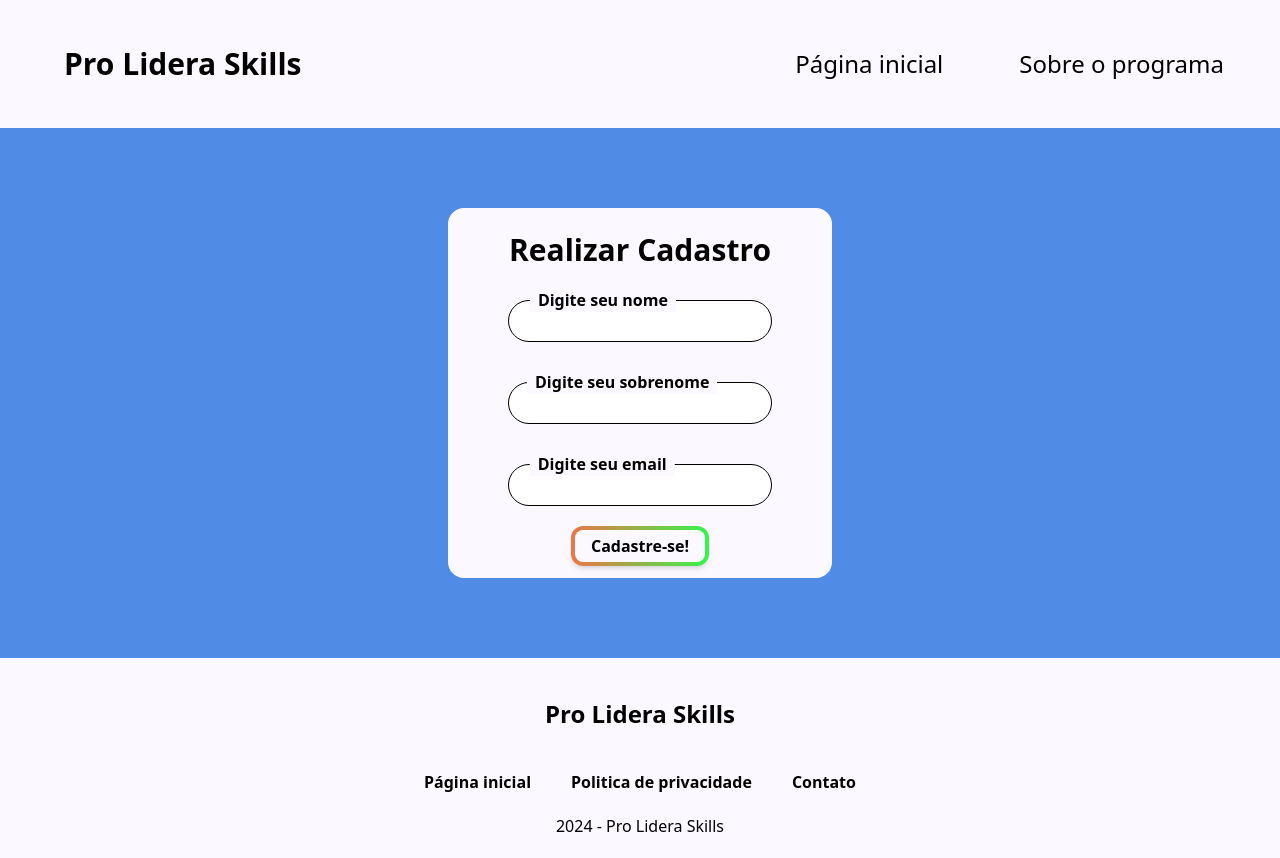
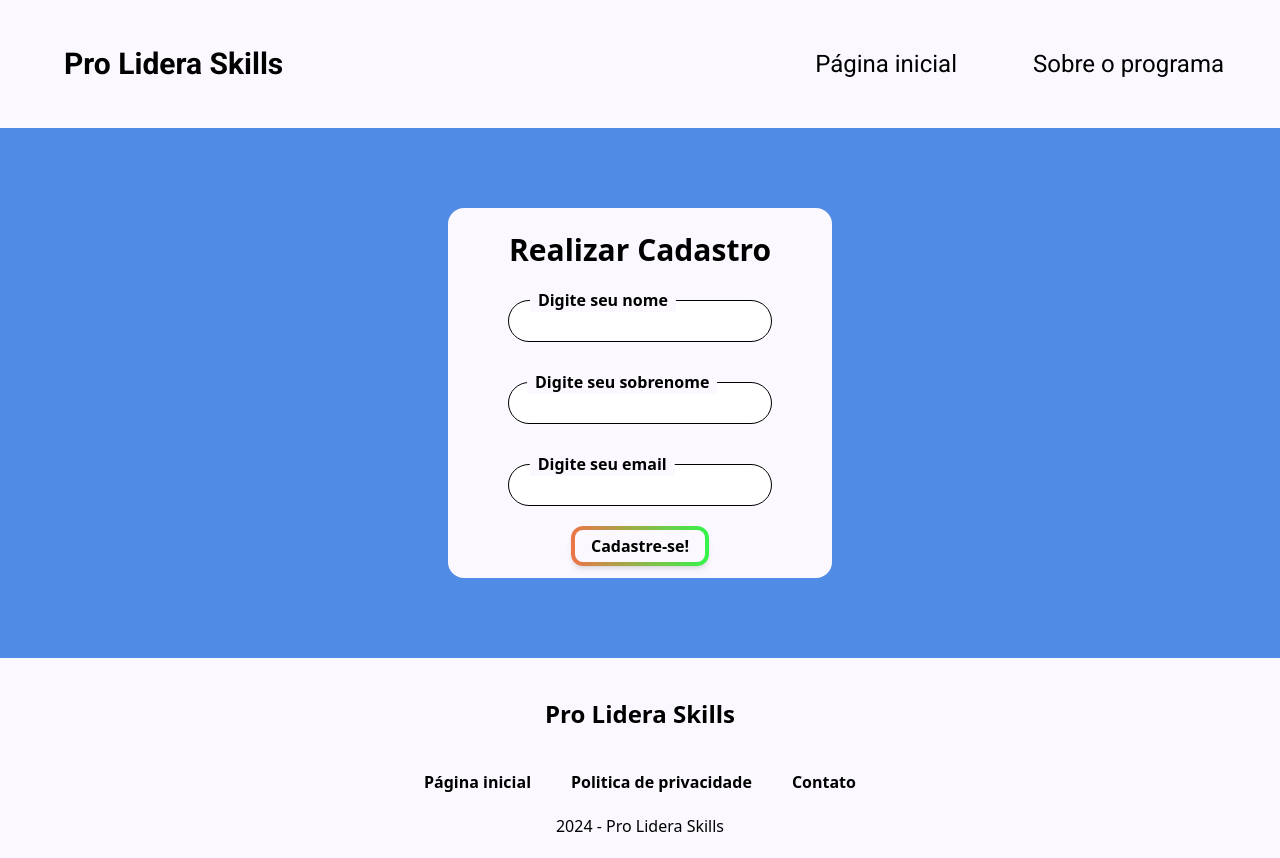
Before and after one commit to softexrecifepe/PI-PRO-LIDERA-TURMA-09-EQUIPE-02, a Next.js app: page / in a window 1280 px wide. Built offline with nearby package versions, Linux system fonts and the light colour scheme.

Commit message:
Changing the font of the header title to Roboto

```diff
--- a/src/app/components/header.tsx
+++ b/src/app/components/header.tsx
@@ -3,7 +3,7 @@ import Link from 'next/link'
 
 export function Header() {
     return(
-            <header className="bg-box p-0 h-32 flex gap-5 text-right w-[100%] m-0">
+            <header className="bg-box p-0 h-32 flex gap-5 text-right w-[100%] m-0 header-titulo">
                 <h1 className="my-auto ml-14 font-semibold pl-2 text-3xl">Pro Lidera Skills</h1>
                 <Link href="/" className="text-2xl ml-auto my-auto mr-14">Página inicial</Link>
                 <h1 className="text-2xl my-auto mr-14">Sobre o programa</h1>
--- a/src/app/globals.css
+++ b/src/app/globals.css
@@ -17,3 +17,7 @@ body {
     text-wrap: balance;
   }
 }
+
+.header-titulo {
+  font-family: "Roboto", sans-serif;
+}
--- a/src/app/layout.tsx
+++ b/src/app/layout.tsx
@@ -1,5 +1,6 @@
 import type { Metadata } from "next";
 import localFont from "next/font/local";
+import Head from "next/head"; // Import Head component
 import "./globals.css";
 import { Header } from "./components/header";
 
@@ -26,9 +27,20 @@ export default function RootLayout({
 }>) {
   return (
     <html lang="en">
-      <body
-        className={`${nunito.variable} ${roboto.variable} antialiased`}
-      >
+      <Head>
+        <meta charSet="UTF-8" />
+        <meta name="viewport" content="width=device-width, initial-scale=1.0" />
+        <meta name="description" content={metadata.description} />
+        <link rel="icon" href="/favicon.ico" />
+        {/* Google Fonts */}
+        <link rel="preconnect" href="https://fonts.googleapis.com" />
+        <link rel="preconnect" href="https://fonts.gstatic.com" crossorigin />
+        <link
+          href="https://fonts.googleapis.com/css2?family=Roboto:ital,wght@0,100;0,300;0,400;0,500;0,700;0,900;1,100;1,300;1,400;1,500;1,700;1,900&display=swap"
+          rel="stylesheet"
+        />
+      </Head>
+      <body className={`${nunito.variable} ${roboto.variable} antialiased`}>
         <Header />
         {children}
       </body>
```
